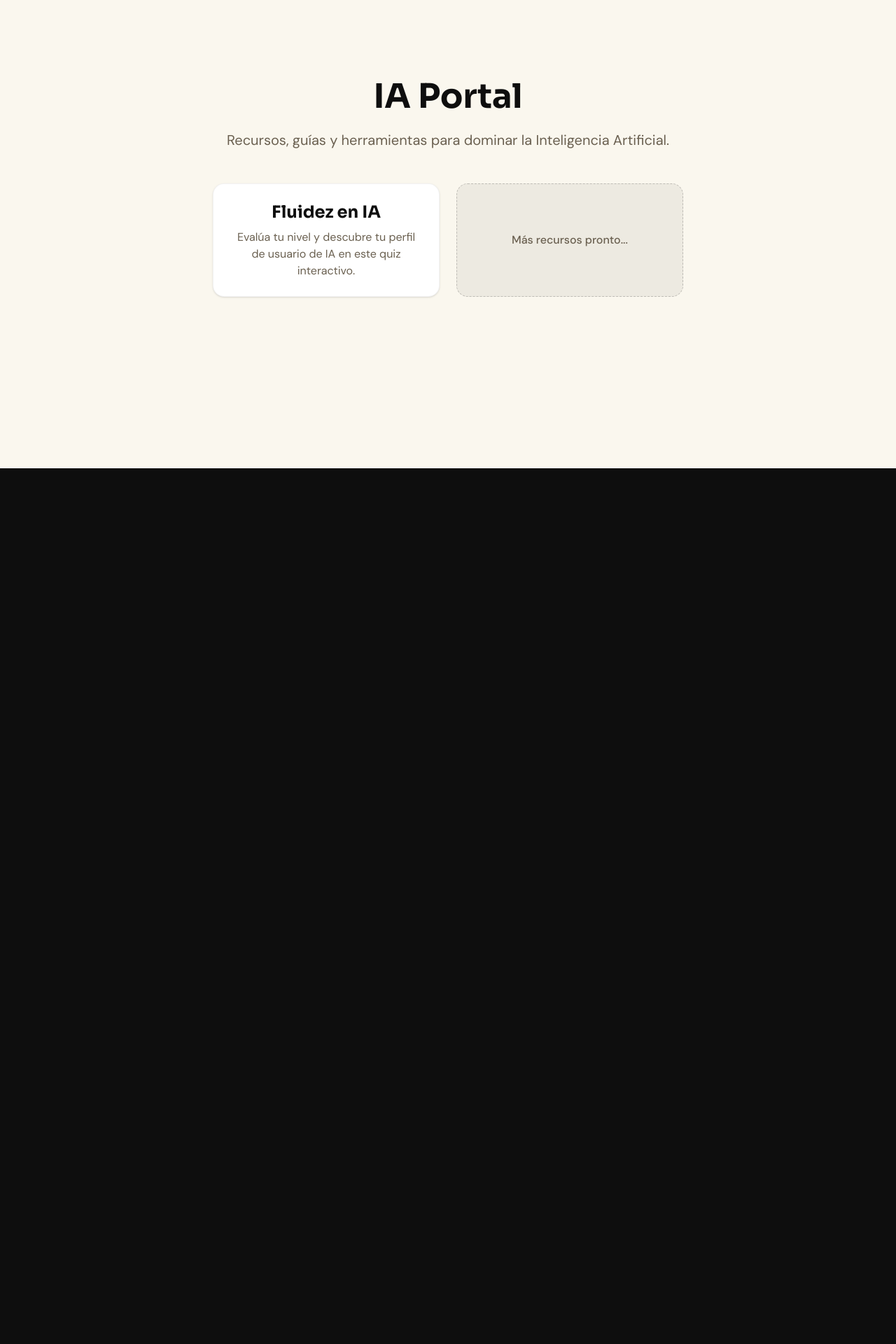
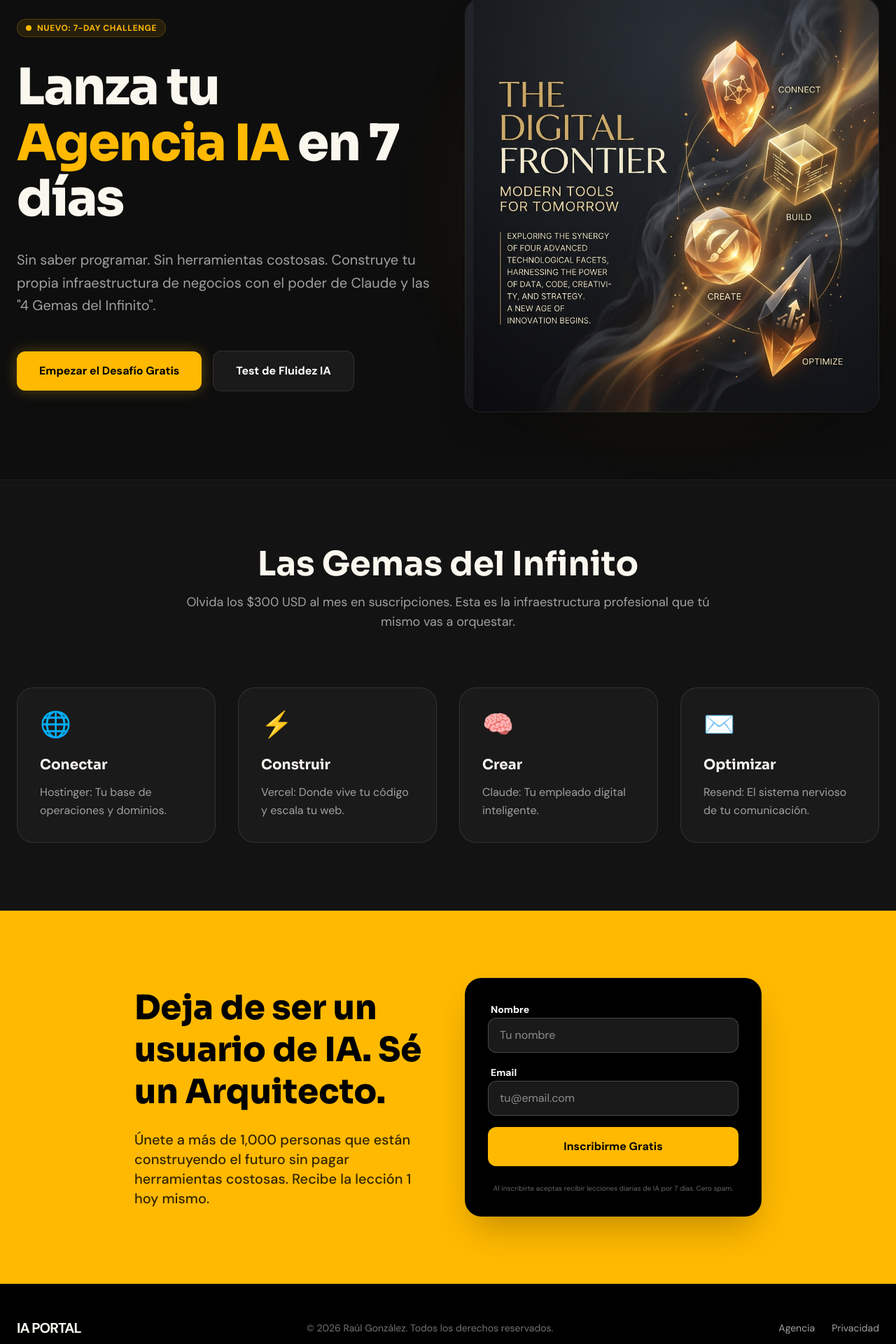
Before and after one commit to rigd-dev/ia-portal, a Next.js app: page / in a window 1280 px wide. Shown: the part 131-2051 px from the top of the page at 70% size. Before the commit the page ends 800 px from the top, so only its background shows below. Built offline with nearby package versions, Linux system fonts and the light colour scheme.

Commit message:
feat: complete homepage redesign for 7-day challenge

```diff
--- a/app/globals.css
+++ b/app/globals.css
@@ -30,3 +30,18 @@ body {
 h1, h2, h3, h4, .font-sora {
   font-family: var(--font-sora), sans-serif;
 }
+
+@keyframes float {
+  0% { transform: translateY(0px); }
+  50% { transform: translateY(-20px); }
+  100% { transform: translateY(0px); }
+}
+
+.animate-float {
+  animation: float 6s ease-in-out infinite;
+}
+
+::selection {
+  background: var(--color-brand-yellow);
+  color: var(--color-brand-black);
+}
--- a/app/page.tsx
+++ b/app/page.tsx
@@ -1,35 +1,124 @@
 import Link from 'next/link';
+import Image from 'next/image';
+import SubscriptionForm from '@/components/SubscriptionForm';
 
 export default function Home() {
   return (
-    <div className="min-h-screen bg-[#FAF7EE] flex flex-col items-center justify-center p-8">
-      <div className="max-w-2xl text-center space-y-6">
-        <h1 className="text-4xl md:text-5xl font-bold text-[#0E0E0E]">
-          IA Portal
+    <div className="flex flex-col min-h-screen">
+      {/* Hero Section */}
+      <section className="relative pt-20 pb-16 md:pt-32 md:pb-24 overflow-hidden">
+        <div className="container mx-auto px-6 relative z-10">
+          <div className="flex flex-col lg:flex-row items-center gap-12">
+            <div className="flex-1 text-center lg:text-left space-y-8">
+              <div className="inline-flex items-center space-x-2 px-3 py-1 rounded-full bg-amber-400/10 border border-amber-400/20">
+                <span className="relative flex h-2 w-2">
+                  <span className="animate-ping absolute inline-flex h-full w-full rounded-full bg-amber-400 opacity-75"></span>
+                  <span className="relative inline-flex rounded-full h-2 w-2 bg-amber-400"></span>
+                </span>
+                <span className="text-xs font-bold uppercase tracking-wider text-amber-400">Nuevo: 7-Day Challenge</span>
+              </div>
+
+              <h1 className="text-5xl md:text-7xl font-extrabold tracking-tight leading-[1.1]">
+                Lanza tu <span className="text-amber-400">Agencia IA</span> en 7 días
               </h1>
-        <p className="text-xl text-[#6A6050]">
-          Recursos, guías y herramientas para dominar la Inteligencia Artificial.
+
+              <p className="text-xl text-neutral-400 max-w-2xl mx-auto lg:mx-0 leading-relaxed">
+                Sin saber programar. Sin herramientas costosas. Construye tu propia infraestructura de negocios con el poder de Claude y las "4 Gemas del Infinito".
               </p>
 
-        <div className="mt-12 grid gap-6 sm:grid-cols-2">
+              <div className="flex flex-col sm:flex-row items-center justify-center lg:justify-start gap-4 pt-4">
+                <Link
+                  href="#registro"
+                  className="px-8 py-4 bg-amber-400 text-black font-bold rounded-xl hover:bg-amber-300 transition-all hover:scale-105 shadow-[0_0_20px_rgba(251,191,36,0.3)] w-full sm:w-auto text-center"
+                >
+                  Empezar el Desafío Gratis
+                </Link>
                 <Link
                   href="/recursos/fluidez-en-ia"
-            className="group block p-6 bg-white rounded-2xl border border-black/5 hover:border-black/20 transition-all hover:-translate-y-1 shadow-sm"
+                  className="px-8 py-4 bg-white/5 border border-white/10 text-white font-bold rounded-xl hover:bg-white/10 transition-all w-full sm:w-auto text-center"
                 >
-            <h2 className="text-2xl font-bold text-[#0E0E0E] mb-2 group-hover:text-[#FFD000] transition-colors">
-              Fluidez en IA
-            </h2>
-            <p className="text-[#6A6050]">
-              Evalúa tu nivel y descubre tu perfil de usuario de IA en este quiz interactivo.
-            </p>
+                  Test de Fluidez IA
                 </Link>
+              </div>
+            </div>
 
-          {/* Espacio para futuros recursos */}
-          <div className="p-6 bg-black/5 rounded-2xl border border-dashed border-black/20 flex items-center justify-center">
-            <p className="text-[#6A6050] font-medium">Más recursos pronto...</p>
+            <div className="flex-1 relative">
+              <div className="relative z-10 animate-float">
+                <Image
+                  src="/hero-gems.png"
+                  alt="AI Infrastructure Gems"
+                  width={600}
+                  height={600}
+                  className="rounded-3xl shadow-2xl border border-white/10"
+                  priority
+                />
+              </div>
+              <div className="absolute -inset-4 bg-amber-400/20 blur-3xl rounded-full opacity-20 animate-pulse"></div>
             </div>
           </div>
         </div>
+      </section>
+
+      {/* The 4 Gems Section */}
+      <section className="py-24 bg-white/[0.02] border-y border-white/5">
+        <div className="container mx-auto px-6">
+          <div className="text-center max-w-3xl mx-auto mb-20 space-y-4">
+            <h2 className="text-3xl md:text-5xl font-bold">Las Gemas del Infinito</h2>
+            <p className="text-neutral-400 text-lg">
+              Olvida los $300 USD al mes en suscripciones. Esta es la infraestructura profesional que tú mismo vas a orquestar.
+            </p>
+          </div>
+
+          <div className="grid md:grid-cols-2 lg:grid-cols-4 gap-8">
+            {[
+              { title: 'Conectar', desc: 'Hostinger: Tu base de operaciones y dominios.', icon: '🌐' },
+              { title: 'Construir', desc: 'Vercel: Donde vive tu código y escala tu web.', icon: '⚡' },
+              { title: 'Crear', desc: 'Claude: Tu empleado digital inteligente.', icon: '🧠' },
+              { title: 'Optimizar', desc: 'Resend: El sistema nervioso de tu comunicación.', icon: '✉️' }
+            ].map((gem, i) => (
+              <div key={i} className="p-8 rounded-3xl bg-white/[0.03] border border-white/10 hover:border-amber-400/30 transition-all group">
+                <div className="text-4xl mb-6 group-hover:scale-110 transition-transform">{gem.icon}</div>
+                <h3 className="text-xl font-bold mb-3">{gem.title}</h3>
+                <p className="text-neutral-400 leading-relaxed">{gem.desc}</p>
+              </div>
+            ))}
+          </div>
+        </div>
+      </section>
+
+      {/* Registration Section */}
+      <section id="registro" className="py-24 bg-amber-400 text-black">
+        <div className="container mx-auto px-6">
+          <div className="max-w-4xl mx-auto flex flex-col lg:flex-row items-center gap-12">
+            <div className="flex-1 space-y-6">
+              <h2 className="text-4xl md:text-5xl font-extrabold leading-tight">
+                Deja de ser un usuario de IA. Sé un Arquitecto.
+              </h2>
+              <p className="text-xl font-medium opacity-80">
+                Únete a más de 1,000 personas que están construyendo el futuro sin pagar herramientas costosas. Recibe la lección 1 hoy mismo.
+              </p>
+            </div>
+
+            <div className="flex-1 w-full">
+              <SubscriptionForm />
+            </div>
+          </div>
+        </div>
+      </section>
+
+      {/* Footer */}
+      <footer className="py-12 border-t border-white/5 bg-black">
+        <div className="container mx-auto px-6 flex flex-col md:flex-row justify-between items-center gap-6">
+          <div className="text-xl font-black tracking-tighter">IA PORTAL</div>
+          <div className="text-neutral-500 text-sm">
+            © 2026 Raúl González. Todos los derechos reservados.
+          </div>
+          <div className="flex space-x-6 text-sm text-neutral-400">
+            <Link href="/agencia" className="hover:text-amber-400 transition-colors">Agencia</Link>
+            <Link href="/privacidad" className="hover:text-amber-400 transition-colors">Privacidad</Link>
+          </div>
+        </div>
+      </footer>
     </div>
   );
 }
--- /dev/null
+++ b/src/components/SubscriptionForm.tsx
@@ -0,0 +1,86 @@
+'use client';
+
+import { useState } from 'react';
+
+export default function SubscriptionForm() {
+  const [email, setEmail] = useState('');
+  const [name, setName] = useState('');
+  const [status, setStatus] = useState<'idle' | 'loading' | 'success' | 'error'>('idle');
+  const [errorMessage, setErrorMessage] = useState('');
+
+  const handleSubmit = async (e: React.FormEvent) => {
+    e.preventDefault();
+    setStatus('loading');
+
+    try {
+      const response = await fetch('/api/subscribe', {
+        method: 'POST',
+        headers: { 'Content-Type': 'application/json' },
+        body: JSON.stringify({ name, email, score: 0, utm_source: 'homepage' }),
+      });
+
+      if (response.ok) {
+        setStatus('success');
+      } else {
+        const data = await response.json();
+        setErrorMessage(data.error?.message || 'Error al suscribirse');
+        setStatus('error');
+      }
+    } catch (err) {
+      setErrorMessage('Error de conexión');
+      setStatus('error');
+    }
+  };
+
+  if (status === 'success') {
+    return (
+      <div className="bg-white/10 p-8 rounded-3xl border border-amber-400/50 text-center space-y-4">
+        <div className="text-4xl">🚀</div>
+        <h3 className="text-2xl font-bold text-white">¡Estás dentro!</h3>
+        <p className="text-neutral-400">Revisa tu bandeja de entrada. La Lección 1 te está esperando.</p>
+      </div>
+    );
+  }
+
+  return (
+    <form onSubmit={handleSubmit} className="bg-black p-8 rounded-3xl shadow-2xl border border-white/5 space-y-4">
+      <div className="space-y-2">
+        <label className="text-white text-sm font-bold ml-1">Nombre</label>
+        <input
+          required
+          type="text"
+          value={name}
+          onChange={(e) => setName(e.target.value)}
+          placeholder="Tu nombre"
+          className="w-full px-4 py-3 rounded-xl bg-white/10 border border-white/20 text-white focus:outline-none focus:border-amber-400 transition-colors"
+        />
+      </div>
+      <div className="space-y-2">
+        <label className="text-white text-sm font-bold ml-1">Email</label>
+        <input
+          required
+          type="email"
+          value={email}
+          onChange={(e) => setEmail(e.target.value)}
+          placeholder="tu@email.com"
+          className="w-full px-4 py-3 rounded-xl bg-white/10 border border-white/20 text-white focus:outline-none focus:border-amber-400 transition-colors"
+        />
+      </div>
+
+      {status === 'error' && (
+        <p className="text-red-400 text-sm font-medium text-center">{errorMessage}</p>
+      )}
+
+      <button
+        disabled={status === 'loading'}
+        className="w-full py-4 bg-amber-400 text-black font-extrabold rounded-xl hover:bg-amber-300 transition-all shadow-lg disabled:opacity-50 disabled:cursor-not-allowed"
+      >
+        {status === 'loading' ? 'Inscribiendo...' : 'Inscribirme Gratis'}
+      </button>
+
+      <p className="text-white/40 text-[10px] text-center pt-2">
+        Al inscribirte aceptas recibir lecciones diarias de IA por 7 días. Cero spam.
+      </p>
+    </form>
+  );
+}
```
Also changed, not shown: public/hero-gems.png (added), 1 other file (tests, documents, lock files or other folders). Lines whose indentation alone changed are shown as unchanged.
